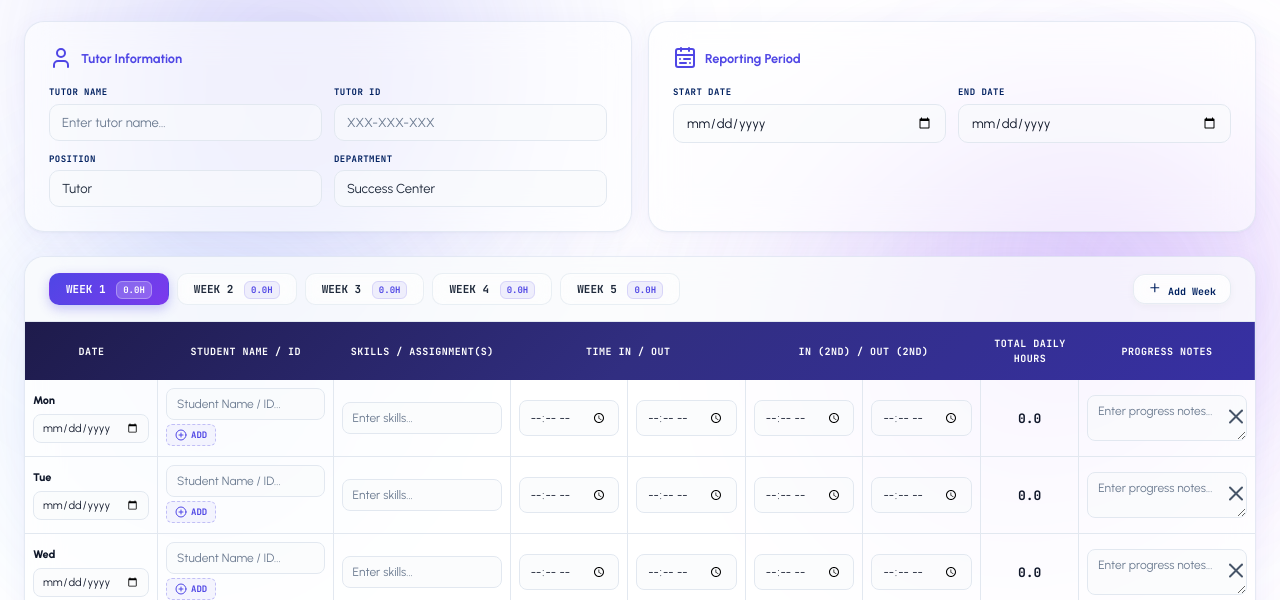
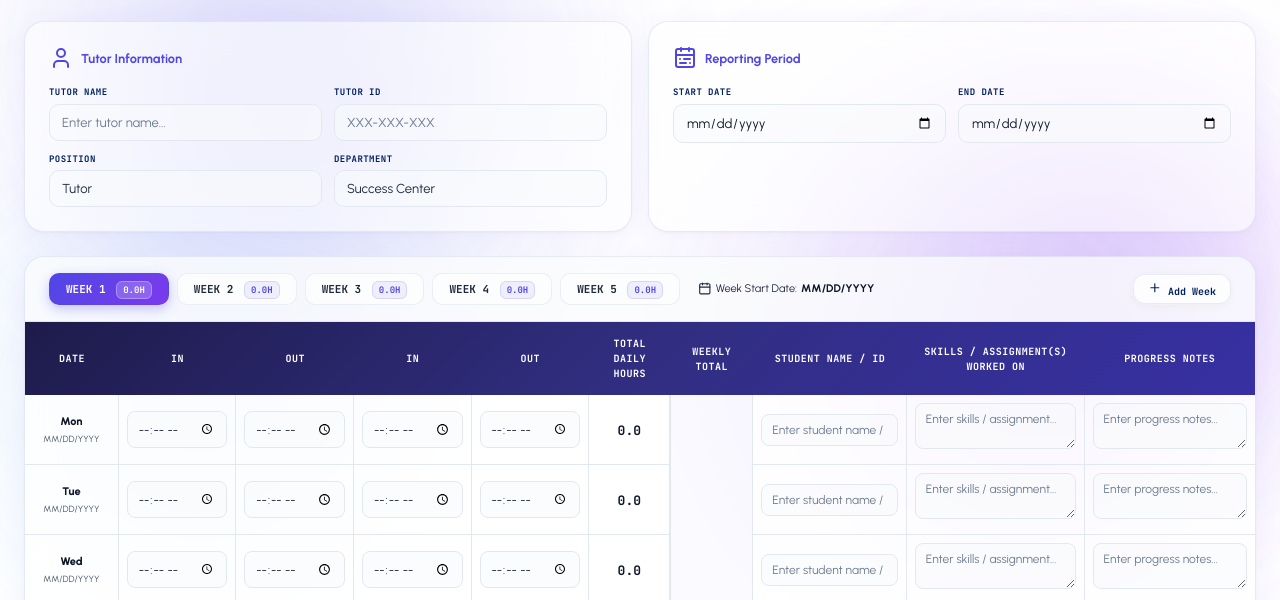
Before and after one commit to Aidarag/Digital-Timesheet-, a plain HTML site: page index.html in a window 1280 px wide. Shown: the part 200-800 px from the top of the page. Drawn offline with nearby package versions, Linux system fonts and the light colour scheme.

Commit message:
feat: align timesheet table columns, textareas, and print layout sizes

```diff
--- a/app.js
+++ b/app.js
@@ -45,9 +45,10 @@ function createEmptyWeek() {
       in2: '',
       out2: '',
       hours: 0.00,
-      sessions: [
-        { studentId: '', studentName: '', assignment: '', notes: '' } // start with 1 default session
-      ]
+      studentName: '',
+      studentId: '',
+      assignment: '',
+      notes: ''
     });
   }
   return days;
@@ -113,6 +114,10 @@ function recalculateTotals() {
       if (weekFooterVal) {
         weekFooterVal.innerText = `${weekTotal.toFixed(1)} Hours`;
       }
+      const weeklyTotalCellDisplay = document.getElementById('weekly-total-display-value');
+      if (weeklyTotalCellDisplay) {
+        weeklyTotalCellDisplay.innerText = weekTotal.toFixed(1);
+      }
     }
   });
 
@@ -121,6 +126,12 @@ function recalculateTotals() {
   if (totalEl) {
     totalEl.innerHTML = `${periodTotal.toFixed(1)} <span style="font-size: 0.875rem; font-weight: 700; color: var(--text-medium);">Hours</span>`;
   }
+}
+
+function formatDateString(dateStr) {
+  if (!dateStr) return 'MM/DD/YYYY';
+  const [y, m, d] = dateStr.split('-');
+  return `${m}/${d}/${y}`;
 }
 
 // Date helper: autofill date inputs based on Period Start Date
@@ -142,10 +153,10 @@ function autofillDates() {
 
       day.date = `${yyyy}-${mm}-${dd}`;
 
-      // Update UI input if currently rendered
-      const dateInput = document.getElementById(`date-input-${wIdx}-${dIdx}`);
-      if (dateInput) {
-        dateInput.value = day.date;
+      // Update UI label if currently rendered
+      const dateLabel = document.getElementById(`date-label-${wIdx}-${dIdx}`);
+      if (dateLabel) {
+        dateLabel.innerText = formatDateString(day.date);
       }
     });
   });
@@ -159,9 +170,9 @@ function autofillDates() {
 
 function updateWeekStartDateField() {
   const activeMon = timesheetState.weeks[currentWeekIndex][0];
-  const weekStartInput = document.getElementById('week-start-date');
-  if (weekStartInput && activeMon.date) {
-    weekStartInput.value = activeMon.date;
+  const weekStartEl = document.getElementById('week-start-date-display');
+  if (weekStartEl) {
+    weekStartEl.innerText = activeMon.date ? formatDateString(activeMon.date) : 'MM/DD/YYYY';
   }
 }
 
@@ -215,72 +226,81 @@ function renderWeekTabs() {
   });
 }
 
+
 function renderDailyRows() {
   const tbody = document.getElementById('table-rows-body');
   tbody.innerHTML = '';
 
   const activeWeekDays = timesheetState.weeks[currentWeekIndex];
 
+  // Calculate total weekly hours first so we can show it in the rowspan cell
+  let weeklyTotalSum = 0;
+  activeWeekDays.forEach(day => weeklyTotalSum += day.hours);
+
   activeWeekDays.forEach((day, dIdx) => {
     const tr = document.createElement('tr');
 
     // 1. Date column
     let dateCol = `
-      <td data-label="Date" style="padding: 8px;">
-        <div class="flex flex-col gap-1 items-start">
-          <span style="font-family: var(--font-display); font-weight: 800; font-size: 11px; color: var(--text-dark);">${day.dayName}</span>
-          <input type="date" id="date-input-${currentWeekIndex}-${dIdx}" class="table-input" style="padding: 6px 8px; font-size: 11px;" value="${day.date || ''}">
-        </div>
+      <td class="col-date" data-label="Date" style="padding: 8px; text-align: center;">
+        <div style="font-family: var(--font-display); font-weight: 800; font-size: 11px; color: var(--text-dark);">${day.dayName}</div>
+        <div id="date-label-${currentWeekIndex}-${dIdx}" style="font-size: 9px; color: var(--text-light); margin-top: 2px;">${formatDateString(day.date)}</div>
       </td>
     `;
 
-    // 2. Student Name / ID column
-    let studentCol = `
-      <td data-label="Student Sessions" style="padding: 8px; text-align: left;">
-        <div class="cell-sessions-container" id="cell-student-${currentWeekIndex}-${dIdx}"></div>
-        <button type="button" class="btn-add-session-inline" id="btn-add-session-${currentWeekIndex}-${dIdx}">
-          <i data-lucide="plus-circle" style="width: 0.75rem; height: 0.75rem;"></i> Add
-        </button>
-      </td>
+    // 2-5. Time In / Out (1st shift)
+    let shift1Cols = `
+      <td class="col-shift" data-label="In" style="padding: 8px;"><input type="time" class="table-input" id="in1-${currentWeekIndex}-${dIdx}" value="${day.in1 || ''}"></td>
+      <td class="col-shift" data-label="Out" style="padding: 8px;"><input type="time" class="table-input" id="out1-${currentWeekIndex}-${dIdx}" value="${day.out1 || ''}"></td>
     `;
 
-    // 3. Skills column
-    let skillsCol = `
-      <td data-label="Skills" style="padding: 8px;">
-        <div class="cell-sessions-container" id="cell-skills-${currentWeekIndex}-${dIdx}"></div>
-      </td>
-    `;
-
-    // 4–5. Time In / Out (1st shift)
-    let shift1Cols = `
-      <td data-label="In" style="padding: 8px;"><input type="time" class="table-input" id="in1-${currentWeekIndex}-${dIdx}" value="${day.in1 || ''}"></td>
-      <td data-label="Out" style="padding: 8px;"><input type="time" class="table-input" id="out1-${currentWeekIndex}-${dIdx}" value="${day.out1 || ''}"></td>
-    `;
-
-    // 6–7. Time In / Out (2nd shift)
+    // 6-7. Time In / Out (2nd shift)
     let shift2Cols = `
-      <td data-label="In (2nd)" style="padding: 8px;"><input type="time" class="table-input" id="in2-${currentWeekIndex}-${dIdx}" value="${day.in2 || ''}"></td>
-      <td data-label="Out (2nd)" style="padding: 8px;"><input type="time" class="table-input" id="out2-${currentWeekIndex}-${dIdx}" value="${day.out2 || ''}"></td>
+      <td class="col-shift" data-label="In (2nd)" style="padding: 8px;"><input type="time" class="table-input" id="in2-${currentWeekIndex}-${dIdx}" value="${day.in2 || ''}"></td>
+      <td class="col-shift" data-label="Out (2nd)" style="padding: 8px;"><input type="time" class="table-input" id="out2-${currentWeekIndex}-${dIdx}" value="${day.out2 || ''}"></td>
     `;
 
     // 8. Total Daily Hours
     let hoursCol = `
-      <td data-label="Total Hours" style="padding: 8px; text-align: center;">
+      <td class="col-hours" data-label="Total Daily Hours" style="padding: 8px; text-align: center;">
         <span style="font-family: var(--font-mono); font-size: 13px; font-weight: 800; color: var(--text-dark);" id="hours-display-${currentWeekIndex}-${dIdx}">${day.hours.toFixed(1)}</span>
       </td>
     `;
 
-    // 9. Progress Notes
-    let notesCol = `
-      <td data-label="Notes" style="padding: 8px;">
-        <div class="cell-sessions-container" id="cell-notes-${currentWeekIndex}-${dIdx}"></div>
+    // 9. Weekly Total column (rowspan="7" on first day only)
+    let weeklyTotalCol = '';
+    if (dIdx === 0) {
+      weeklyTotalCol = `
+        <td class="col-weekly" rowspan="7" id="weekly-total-cell" style="padding: 8px; text-align: center; vertical-align: middle; background: rgba(79, 70, 229, 0.02); border-left: 1px solid var(--color-border); border-right: 1px solid var(--color-border);">
+          <span style="font-family: var(--font-mono); font-size: 14px; font-weight: 800; color: var(--color-blue-vibrant);" id="weekly-total-display-value">${weeklyTotalSum.toFixed(1)}</span>
+        </td>
+      `;
+    }
+
+    // 10. Student Name / ID column
+    let studentCol = `
+      <td class="col-student" data-label="Student Name / ID" style="padding: 8px;">
+        <input type="text" class="table-input" id="student-input-${currentWeekIndex}-${dIdx}" placeholder="Enter student name / ID..." value="${day.studentName || ''}">
       </td>
     `;
 
-    tr.innerHTML = dateCol + studentCol + skillsCol + shift1Cols + shift2Cols + hoursCol + notesCol;
+    // 11. Skills / Assignment(s) Worked On column
+    let skillsCol = `
+      <td class="col-skills" data-label="Skills / Assignment(s) Worked On" style="padding: 8px;">
+        <textarea class="table-input py-1.5 px-2 text-xs h-12 min-h-[40px] resize-y leading-tight" id="skills-input-${currentWeekIndex}-${dIdx}" placeholder="Enter skills / assignment...">${day.assignment || ''}</textarea>
+      </td>
+    `;
+
+    // 12. Progress Notes column
+    let notesCol = `
+      <td class="col-notes" data-label="Progress Notes" style="padding: 8px;">
+        <textarea class="table-input py-1.5 px-2 text-xs h-12 min-h-[40px] resize-y leading-tight" id="notes-input-${currentWeekIndex}-${dIdx}" placeholder="Enter progress notes...">${day.notes || ''}</textarea>
+      </td>
+    `;
+
+    tr.innerHTML = dateCol + shift1Cols + shift2Cols + hoursCol + weeklyTotalCol + studentCol + skillsCol + notesCol;
     tbody.appendChild(tr);
 
-    renderCellSessions(currentWeekIndex, dIdx);
     setupRowEvents(currentWeekIndex, dIdx);
   });
 
@@ -290,15 +310,12 @@ function renderDailyRows() {
 function setupRowEvents(wIdx, dIdx) {
   const day = timesheetState.weeks[wIdx][dIdx];
 
-  // Date Input Event
-  document.getElementById(`date-input-${wIdx}-${dIdx}`).addEventListener('change', (e) => {
-    day.date = e.target.value;
-  });
-
   // Shifts Inputs Events
   const ids = [`in1-${wIdx}-${dIdx}`, `out1-${wIdx}-${dIdx}`, `in2-${wIdx}-${dIdx}`, `out2-${wIdx}-${dIdx}`];
   ids.forEach(id => {
-    document.getElementById(id).addEventListener('change', (e) => {
+    const el = document.getElementById(id);
+    if (el) {
+      el.addEventListener('change', (e) => {
         const field = id.split('-')[0];
         day[field] = e.target.value;
 
@@ -306,83 +323,35 @@ function setupRowEvents(wIdx, dIdx) {
         updateDailyHours(wIdx, dIdx);
 
         // Update label
-      document.getElementById(`hours-display-${wIdx}-${dIdx}`).innerText = day.hours.toFixed(1);
+        const hoursDisp = document.getElementById(`hours-display-${wIdx}-${dIdx}`);
+        if (hoursDisp) hoursDisp.innerText = day.hours.toFixed(1);
       });
+    }
   });
 
-  // Add Session inline click
-  document.getElementById(`btn-add-session-${wIdx}-${dIdx}`).addEventListener('click', () => {
-    day.sessions.push({ studentId: '', studentName: '', assignment: '', notes: '' });
-    renderCellSessions(wIdx, dIdx);
+  // Student Name / ID text input
+  const studentInput = document.getElementById(`student-input-${wIdx}-${dIdx}`);
+  if (studentInput) {
+    studentInput.addEventListener('input', (e) => {
+      day.studentName = e.target.value;
     });
   }
 
-// -------------------------------------------------------------
-// Render nested tutoring session lists directly inside cells
-// -------------------------------------------------------------
+  // Skills / Assignment worked on text input
+  const skillsInput = document.getElementById(`skills-input-${wIdx}-${dIdx}`);
+  if (skillsInput) {
+    skillsInput.addEventListener('input', (e) => {
+      day.assignment = e.target.value;
+    });
+  }
 
-function renderCellSessions(wIdx, dIdx) {
-  const studentCell = document.getElementById(`cell-student-${wIdx}-${dIdx}`);
-  const skillsCell = document.getElementById(`cell-skills-${wIdx}-${dIdx}`);
-  const notesCell = document.getElementById(`cell-notes-${wIdx}-${dIdx}`);
-
-  if (!studentCell || !skillsCell || !notesCell) return;
-
-  studentCell.innerHTML = '';
-  skillsCell.innerHTML = '';
-  notesCell.innerHTML = '';
-
-  const day = timesheetState.weeks[wIdx][dIdx];
-
-  day.sessions.forEach((session, sIdx) => {
-    // 1. Render Student Input slot (Tutor types name/ID manually)
-    const studentDiv = document.createElement('div');
-    studentDiv.className = 'cell-session-row';
-    studentDiv.innerHTML = `
-      <input type="text" class="table-input py-2 text-xs" placeholder="Student Name / ID..." value="${session.studentName || ''}" id="student-input-${wIdx}-${dIdx}-${sIdx}">
-    `;
-    studentCell.appendChild(studentDiv);
-
-    document.getElementById(`student-input-${wIdx}-${dIdx}-${sIdx}`).addEventListener('input', (e) => {
-      session.studentName = e.target.value;
-      session.studentId = ''; // Not used anymore, kept for data compatibility
+  // Progress notes text input
+  const notesInput = document.getElementById(`notes-input-${wIdx}-${dIdx}`);
+  if (notesInput) {
+    notesInput.addEventListener('input', (e) => {
+      day.notes = e.target.value;
     });
-
-    // 2. Render Skills Input slot
-    const skillsDiv = document.createElement('div');
-    skillsDiv.className = 'cell-session-row';
-    skillsDiv.innerHTML = `
-      <input type="text" class="table-input py-2 text-xs" placeholder="Enter skills..." value="${session.assignment || ''}" id="assignment-input-${wIdx}-${dIdx}-${sIdx}">
-    `;
-    skillsCell.appendChild(skillsDiv);
-
-    document.getElementById(`assignment-input-${wIdx}-${dIdx}-${sIdx}`).addEventListener('input', (e) => {
-      session.assignment = e.target.value;
-    });
-
-    // 3. Render Notes Textarea slot with Remove Button
-    const notesDiv = document.createElement('div');
-    notesDiv.className = 'cell-session-row pr-6'; // leave space for delete button
-    notesDiv.innerHTML = `
-      <textarea class="table-input py-1.5 px-2 text-xs h-9 min-h-[36px] resize-y leading-tight" placeholder="Enter progress notes..." id="notes-input-${wIdx}-${dIdx}-${sIdx}">${session.notes || ''}</textarea>
-      <button type="button" class="btn-delete-session" id="btn-delete-${wIdx}-${dIdx}-${sIdx}" title="Delete Session">
-        <i data-lucide="x" class="h-3 w-3"></i>
-      </button>
-    `;
-    notesCell.appendChild(notesDiv);
-
-    document.getElementById(`notes-input-${wIdx}-${dIdx}-${sIdx}`).addEventListener('input', (e) => {
-      session.notes = e.target.value;
-    });
-
-    // Delete Session listener
-    document.getElementById(`btn-delete-${wIdx}-${dIdx}-${sIdx}`).addEventListener('click', () => {
-      day.sessions.splice(sIdx, 1);
-      renderCellSessions(wIdx, dIdx);
-    });
-  });
-
-  lucide.createIcons();
+  }
 }
 
 // -------------------------------------------------------------
@@ -495,6 +464,19 @@ function loadDraft() {
   try {
     timesheetState = JSON.parse(data);
 
+    // Migrate legacy session arrays to flat properties for backward-compatibility
+    if (timesheetState.weeks) {
+      timesheetState.weeks.forEach(week => {
+        week.forEach(day => {
+          if (day.sessions && day.sessions.length > 0) {
+            if (!day.studentName) day.studentName = day.sessions[0].studentName || '';
+            if (!day.assignment) day.assignment = day.sessions[0].assignment || '';
+            if (!day.notes) day.notes = day.sessions[0].notes || '';
+          }
+        });
+      });
+    }
+
     // Fill metadata inputs
     document.getElementById('emp-name').value = timesheetState.employeeName || '';
     document.getElementById('emp-id').value = timesheetState.tutorId || '';
@@ -571,15 +553,6 @@ document.addEventListener('DOMContentLoaded', () => {
     recalculateTotals();
   });
 
-  // Add Student Session button at the bottom of the table
-  const addSessionTable = document.getElementById('btn-add-session-table');
-  if (addSessionTable) {
-    addSessionTable.addEventListener('click', () => {
-      const day = timesheetState.weeks[currentWeekIndex][0];
-      day.sessions.push({ studentId: '', studentName: '', assignment: '', notes: '' });
-      renderCellSessions(currentWeekIndex, 0);
-    });
-  }
 
   // Footer Download PDF button
   const pdfFooterBtn = document.getElementById('btn-download-pdf-footer');
@@ -648,20 +621,18 @@ document.addEventListener('DOMContentLoaded', () => {
         const totalDayHours = p1 + p2;
 
         // If there are hours worked or a student session, log it
-        if (totalDayHours > 0 || (day.sessions && day.sessions.length > 0)) {
+        if (totalDayHours > 0 || day.studentName || day.assignment || day.notes) {
           weekHasLogs = true;
-          const formattedDate = day.dateVal || 'N/A';
+          const formattedDate = day.date ? formatDateString(day.date) : 'N/A';
           body += `- ${day.dayNameFull} (${formattedDate}):\n`;
           if (totalDayHours > 0) {
             body += `  * Hours Logged: ${totalDayHours.toFixed(1)} Hours (Shift 1: ${day.in1 || '--'} to ${day.out1 || '--'} | Shift 2: ${day.in2 || '--'} to ${day.out2 || '--'})\n`;
           }
-          if (day.sessions && day.sessions.length > 0) {
-            body += `  * Tutoring Sessions:\n`;
-            day.sessions.forEach(sess => {
-              body += `    + Student: ${sess.studentName}\n`;
-              body += `      Skills Worked On: ${sess.assignment || ''}\n`;
-              body += `      Progress Notes: ${sess.notes || ''}\n`;
-            });
+          if (day.studentName || day.assignment || day.notes) {
+            body += `  * Tutoring Session:\n`;
+            body += `    + Student: ${day.studentName || 'N/A'}\n`;
+            body += `      Skills Worked On: ${day.assignment || 'N/A'}\n`;
+            body += `      Progress Notes: ${day.notes || 'N/A'}\n`;
           }
         }
       });
--- a/index.html
+++ b/index.html
@@ -135,6 +135,11 @@
         <div class="tab-header">
           <div class="flex items-center gap-2 flex-wrap">
             <div id="week-tabs-container" class="flex gap-2 flex-wrap"></div>
+            <!-- Week Start Date Display -->
+            <span id="week-start-date-container" style="font-size: 11px; color: var(--text-medium); margin-left: 10px; display: inline-flex; align-items: center; gap: 4px;">
+              <i data-lucide="calendar" style="width: 0.85rem; height: 0.85rem;"></i>
+              Week Start Date: <span id="week-start-date-display" style="font-weight: 700; color: var(--text-dark);">MM/DD/YYYY</span>
+            </span>
           </div>
           <div class="flex items-center gap-2">
             <button type="button" id="btn-add-week" class="btn-secondary" style="padding: 6px 14px; font-size: 10px;">
@@ -148,26 +153,22 @@
           <table id="timesheet-table">
             <thead>
               <tr>
-                <th style="width: 120px; border-radius: 0;">Date</th>
-                <th style="width: 180px;">Student Name / ID</th>
-                <th style="width: 180px;">Skills / Assignment(s)</th>
-                <th colspan="2" style="text-align: center;">Time In / Out</th>
-                <th colspan="2" style="text-align: center;">In (2nd) / Out (2nd)</th>
-                <th style="width: 100px;">Total Daily Hours</th>
-                <th style="width: 180px; border-radius: 0;">Progress Notes</th>
+                <th class="col-date" style="width: 100px; border-radius: 0;">Date</th>
+                <th class="col-shift" style="width: 75px;">In</th>
+                <th class="col-shift" style="width: 75px;">Out</th>
+                <th class="col-shift" style="width: 75px;">In</th>
+                <th class="col-shift" style="width: 75px;">Out</th>
+                <th class="col-hours" style="width: 90px;">Total Daily Hours</th>
+                <th class="col-weekly" style="width: 90px;">Weekly Total</th>
+                <th class="col-student" style="width: 180px;">Student Name / ID</th>
+                <th class="col-skills" style="width: 200px;">Skills / Assignment(s) Worked On</th>
+                <th class="col-notes" style="width: 200px; border-radius: 0;">Progress Notes</th>
               </tr>
             </thead>
             <tbody id="table-rows-body">
               <!-- Dynamically populated -->
             </tbody>
           </table>
-        </div>
-
-        <!-- Add Student Session Link -->
-        <div style="text-align: center; padding: 0.75rem;">
-          <button type="button" id="btn-add-session-table" class="btn-add-session-inline" style="font-size: 11px; padding: 6px 16px;">
-            <i data-lucide="plus-circle" style="width: 0.85rem; height: 0.85rem;"></i> Add Student Session
-          </button>
         </div>
 
         <!-- Weekly Total Footer -->
--- a/style.css
+++ b/style.css
@@ -989,6 +989,10 @@ textarea.table-input {
  * Print Stylesheet (preserved)
  * ------------------------------------------------------------- */
 @media print {
+  @page {
+    size: letter landscape;
+    margin: 0.4in;
+  }
   body {
     background: #ffffff !important;
     color: var(--text-dark) !important;
@@ -1060,15 +1064,13 @@ textarea.table-input {
   }
 
   /* Specify column widths for print table to avoid overlapping or clipping */
-  #timesheet-table th:nth-child(1), #timesheet-table td:nth-child(1) { width: 70px !important; } /* Date */
-  #timesheet-table th:nth-child(2), #timesheet-table td:nth-child(2) { width: 110px !important; } /* Student Name/ID */
-  #timesheet-table th:nth-child(3), #timesheet-table td:nth-child(3) { width: 110px !important; } /* Skills */
-  #timesheet-table th:nth-child(4), #timesheet-table td:nth-child(4) { width: 45px !important; } /* In */
-  #timesheet-table th:nth-child(5), #timesheet-table td:nth-child(5) { width: 45px !important; } /* Out */
-  #timesheet-table th:nth-child(6), #timesheet-table td:nth-child(6) { width: 45px !important; } /* In 2nd */
-  #timesheet-table th:nth-child(7), #timesheet-table td:nth-child(7) { width: 45px !important; } /* Out 2nd */
-  #timesheet-table th:nth-child(8), #timesheet-table td:nth-child(8) { width: 45px !important; } /* Hours */
-  #timesheet-table th:nth-child(9), #timesheet-table td:nth-child(9) { width: 120px !important; } /* Notes */
+  #timesheet-table .col-date { width: 55px !important; }
+  #timesheet-table .col-shift { width: 45px !important; }
+  #timesheet-table .col-hours { width: 55px !important; }
+  #timesheet-table .col-weekly { width: 55px !important; }
+  #timesheet-table .col-student { width: 110px !important; }
+  #timesheet-table .col-skills { width: 130px !important; }
+  #timesheet-table .col-notes { width: 130px !important; }
 
   #timesheet-table .table-input {
     font-size: 9px !important;
```
Lines whose indentation alone changed are shown as unchanged.
